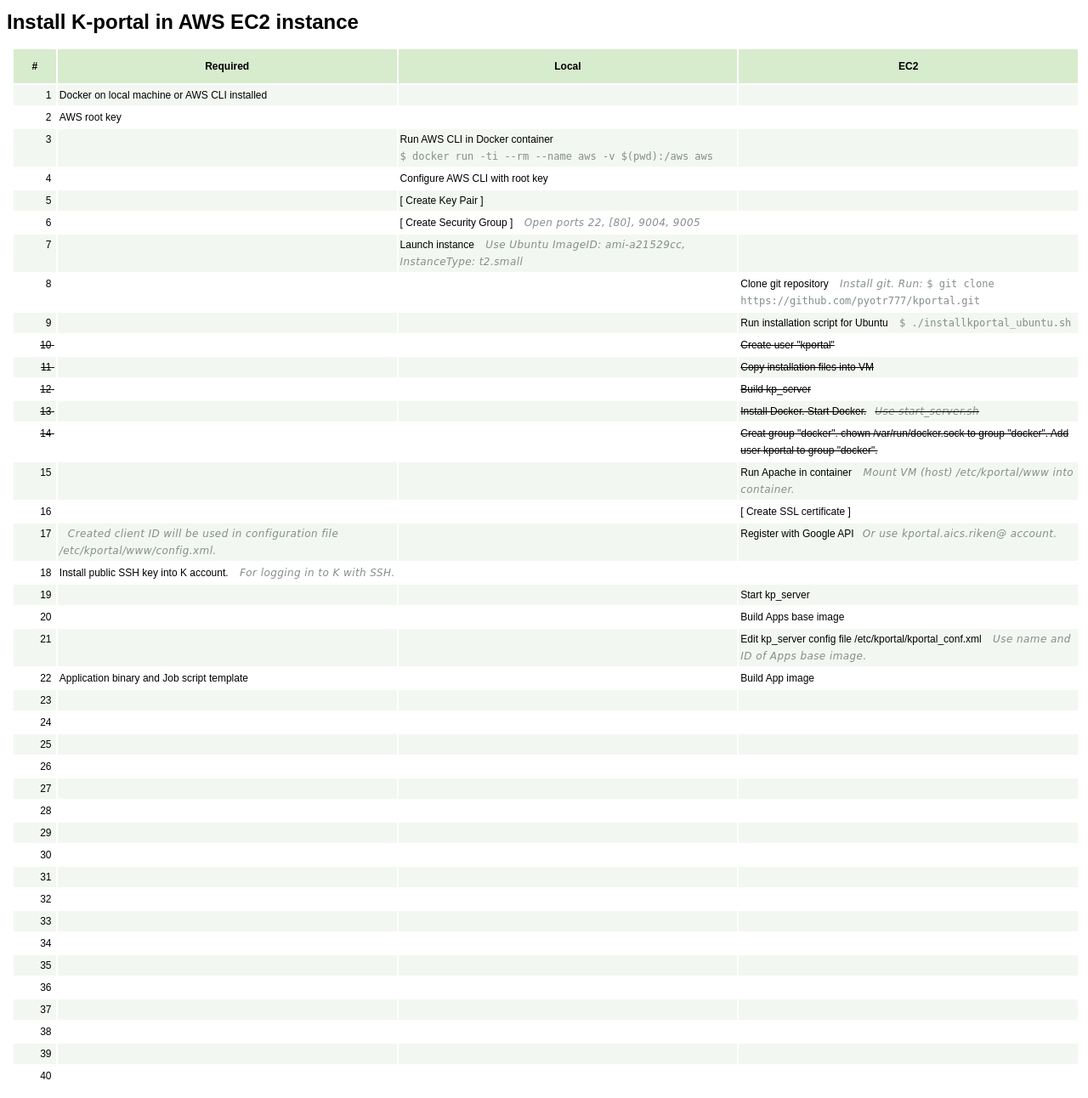
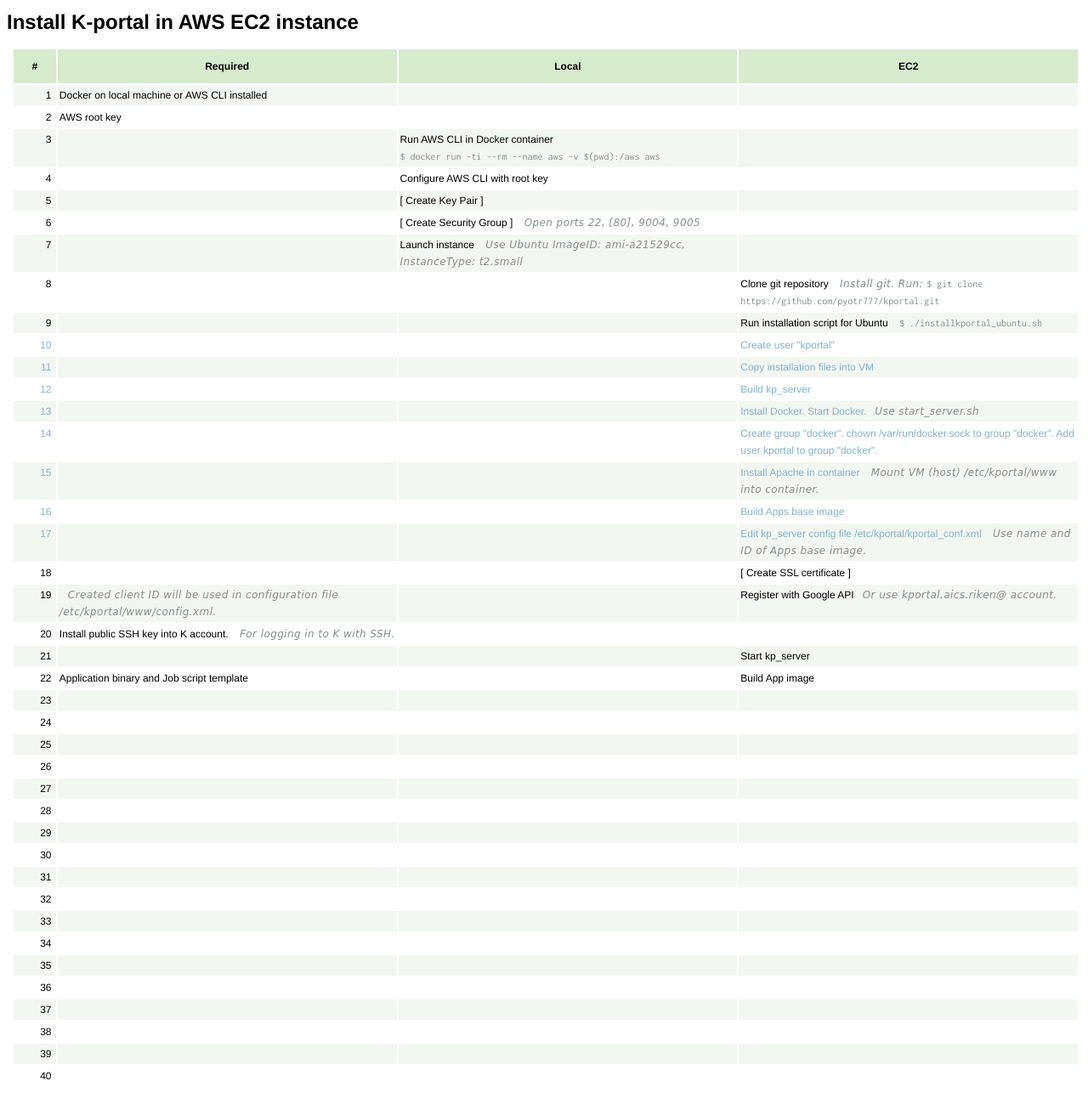
Before and after one commit to pyotr777/kportal, a PHP site: page /installation.html in a window 1280 px wide. Shown: the whole page at 85% size. Run offline with PHP 8.4, Linux system fonts and the light colour scheme.

Commit message:
Fixed path to start_apache.sh. Updated installation procedure in installation.html.

```diff
--- a/installation.html
+++ b/installation.html
@@ -1,6 +1,7 @@
 <!DOCTYPE HTML SYSTEM "http://www.w3.org/TR/REC-html40/strict.dtd">
 <html>
 <head>
+    <link rel="stylesheet" type="text/css" href="//fonts.googleapis.com/css?family=Inconsolata" />
     <link rel="stylesheet" type="text/css" href=style.css>
 </head>
 <body>
@@ -72,41 +73,53 @@
             <td>Run installation script for Ubuntu
             <note><code>$&nbsp;./installkportal_ubuntu.sh</code></note></td>
         </tr>
-        <tr class="old">
+        <tr class="inscript">
             <td>&nbsp;</td>
             <td></td>
             <td></td>
             <td>Create user "kportal"</td>
         </tr>
-        <tr class="old">
+        <tr class="inscript">
             <td>&nbsp;</td>
             <td></td>
             <td></td>
             <td>Copy installation files into VM</td>
         </tr>
-        <tr class="old">
+        <tr class="inscript">
             <td>&nbsp;</td>
             <td></td>
             <td></td>
             <td>Build kp_server</td>
         </tr>
-        <tr class="old">
+        <tr class="inscript">
             <td>&nbsp;</td>
             <td></td>
             <td></td>
             <td>Install Docker. Start Docker.<note>Use start_server.sh</note></td>
         </tr>
-        <tr class="old">
+        <tr class="inscript">
             <td>&nbsp;</td>
             <td></td>
             <td></td>
-            <td>Creat group "docker". chown /var/run/docker.sock to group "docker". Add user kportal to group "docker".</td>
+            <td>Create group "docker". chown /var/run/docker.sock to group "docker". Add user kportal to group "docker".</td>
         </tr>
-        <tr>
+        <tr class="inscript">
             <td>&nbsp;</td>
             <td></td>
             <td></td>
-            <td>Run Apache in container <note>Mount VM (host) /etc/kportal/www into container.</note></td>
+            <td>Install Apache in container <note>Mount VM (host) /etc/kportal/www into container.</note></td>
+        </tr>
+        <tr class="inscript">
+            <td>&nbsp;</td>
+            <td></td>
+            <td></td>
+            <td>Build Apps base image</td>
+        </tr>
+        <tr class="inscript">
+            <td>&nbsp;</td>
+            <td></td>
+            <td></td>
+            <td>Edit kp_server config file /etc/kportal/kportal_conf.xml <note>Use name and ID of Apps base image.</note></td>
         </tr>
         <tr>
             <td>&nbsp;</td>
@@ -129,18 +142,6 @@
             <td></td>
             <td></td>
             <td>Start kp_server</td>
-        </tr>
-        <tr>
-            <td>&nbsp;</td>
-            <td></td>
-            <td></td>
-            <td>Build Apps base image</td>
-        </tr>
-        <tr>
-            <td>&nbsp;</td>
-            <td></td>
-            <td></td>
-            <td>Edit kp_server config file /etc/kportal/kportal_conf.xml <note>Use name and ID of Apps base image.</note></td>
         </tr>
         <tr>
             <td>&nbsp;</td>
--- a/style.css
+++ b/style.css
@@ -1,10 +1,9 @@
 
 body {
-    font-family: "Arial", "Helvetica Neue", sans-serif;
+    font-family: "Helvetica Neue", "Arial", sans-serif;
     font-size: 9pt;
     line-height: 20px;
-    font-stretch: condensed;
-    font-weight: 100%;
+    font-weight: 300;
 }
 table {
     width:100%;
@@ -55,8 +54,8 @@
     text-align: right;
 }
 
-tr.old {
-    text-decoration: line-through;
+tr.inscript {
+    color:#83b2cb;
 }
 note {
     font-family: "Noteworthy", "Comic Sans MS", "Comic Sans", "Helvetica Neue", Arial, fantasy;
@@ -68,6 +67,7 @@
 }
 
 note code {
+    font-family: Inconsolata,  Consolas, monospace;
     letter-spacing: 0em;
     font-style: normal;
     font-stretch:ultra-condensed;
```
Also changed, not shown: 1 other file.
